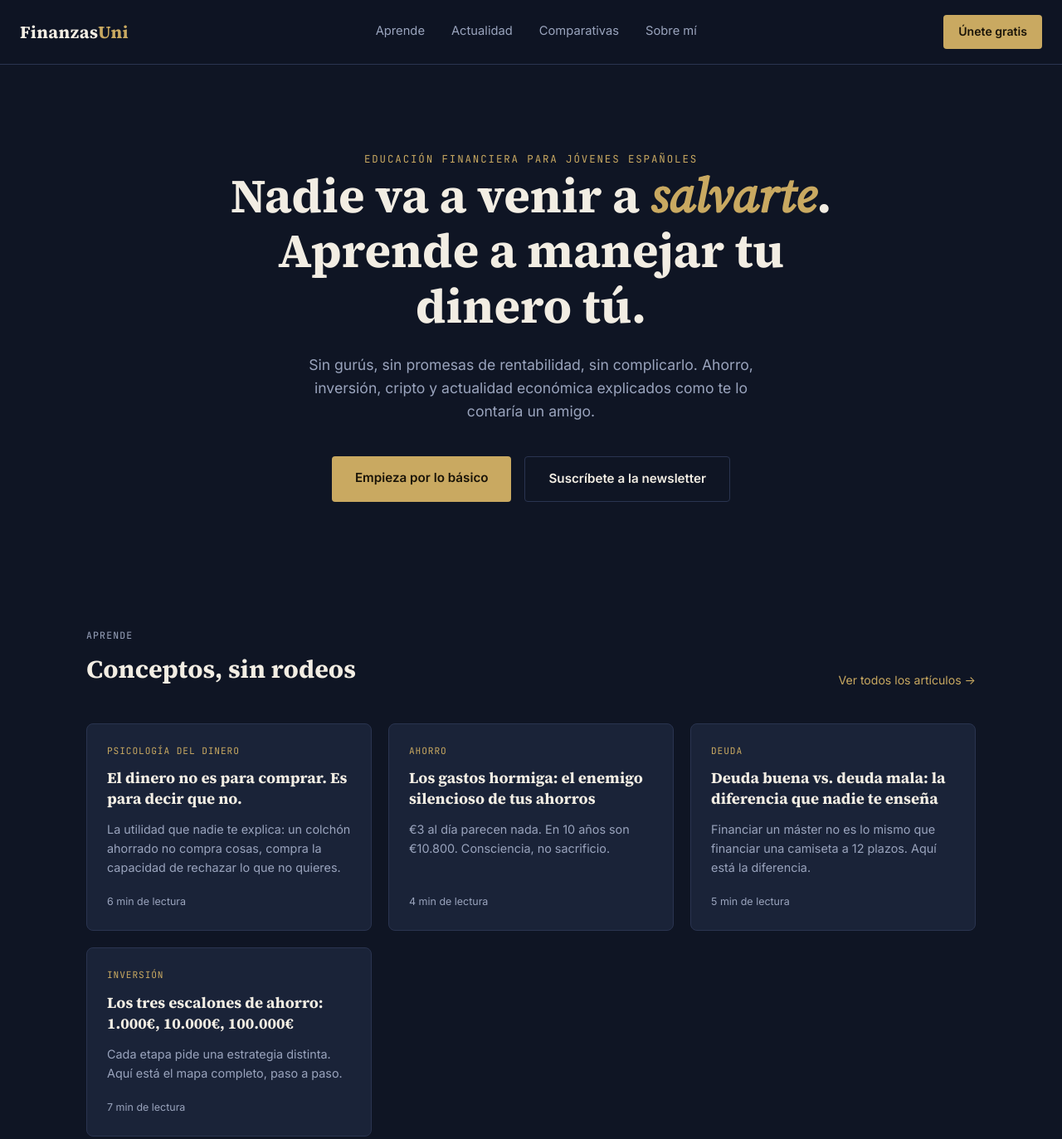
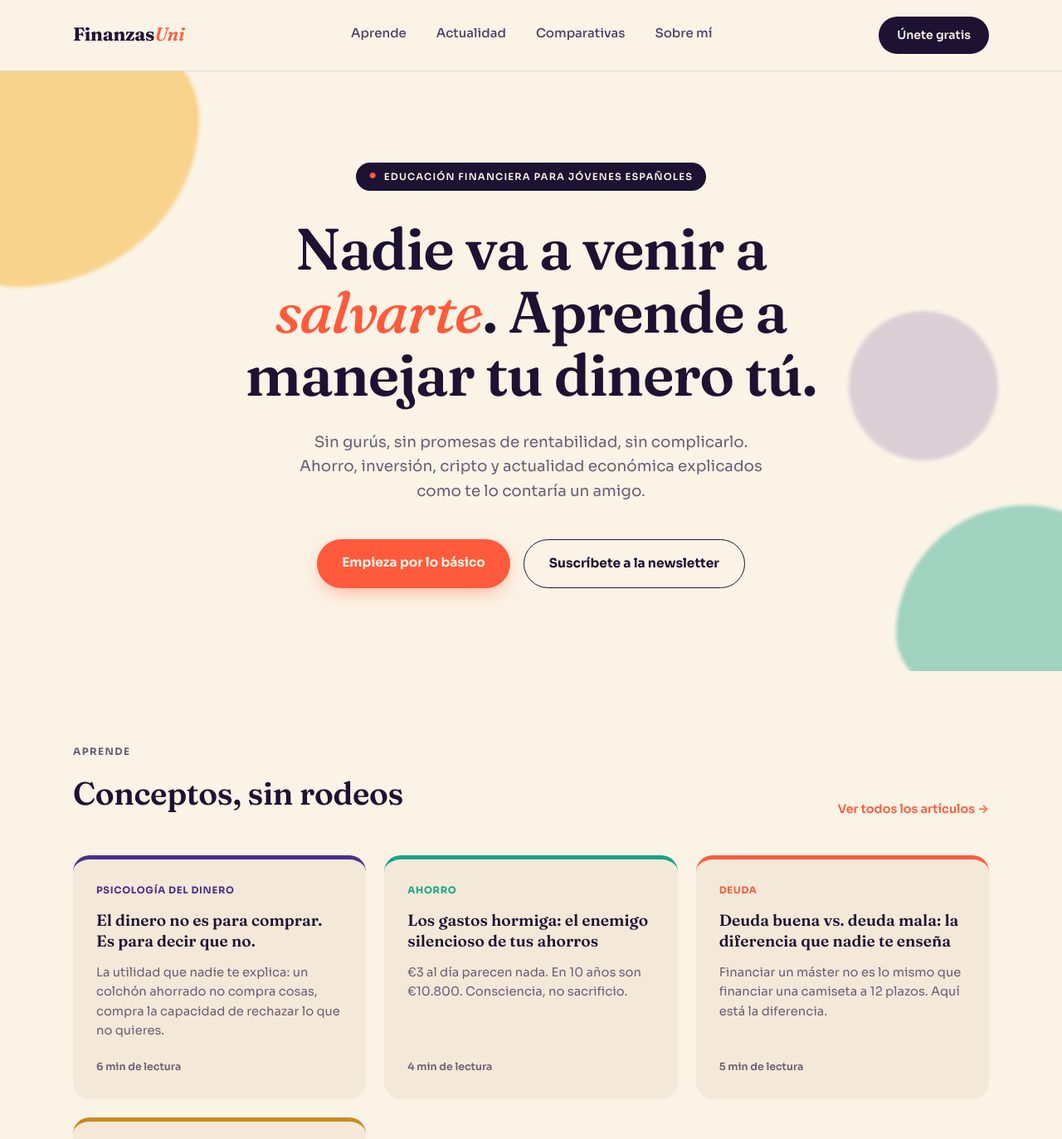
Before and after one commit to FinanzasUni/FinanzasUni, a plain HTML site: page web/index.html in a window 1280 px wide. Shown: the top 1373 px of the page at 83% size. Drawn offline with Linux system fonts and the light colour scheme.

Commit message:
Redisenar web FinanzasUni: paleta calida y original, fuera del navy/dorado
Diego pidio explicitamente alejarse de los tonos de Instagram. Nueva
identidad: fondo crema, coral como acento principal, violeta/mostaza/menta
como acentos secundarios con color por categoria, tipografia Fraunces+Sora,
formas organicas de fondo. Documentado como decision consciente de
desacoplar el lenguaje visual web/Instagram.

```diff
--- a/web/index.html
+++ b/web/index.html
@@ -6,147 +6,203 @@
 <title>FinanzasUni — Aprende a manejar tu dinero, sin gurús</title>
 <meta name="description" content="Educación financiera real para jóvenes: ahorro, inversión, cripto y actualidad económica, sin hype y con contexto español.">
 <link rel="preconnect" href="https://fonts.googleapis.com">
-<link href="https://fonts.googleapis.com/css2?family=Source+Serif+4:ital,wght@0,400;0,600;0,700;1,400&family=Inter:wght@400;500;600;700&family=JetBrains+Mono:wght@400;500&display=swap" rel="stylesheet">
+<link rel="preconnect" href="https://fonts.gstatic.com" crossorigin>
+<link href="https://fonts.googleapis.com/css2?family=Fraunces:ital,opsz,wght@0,9..144,500;0,9..144,600;0,9..144,700;0,9..144,900;1,9..144,500;1,9..144,600&family=Sora:wght@400;500;600;700;800&display=swap" rel="stylesheet">
 <style>
   :root {
-    --bg: #0f1524;
-    --bg-elevated: #161e33;
-    --bg-card: #1a2338;
-    --gold: #c9a961;
-    --gold-dim: #8a7444;
-    --text: #f2ede3;
-    --text-dim: #9aa4bd;
-    --border: #2a3450;
-    --serif: 'Source Serif 4', Georgia, serif;
-    --sans: 'Inter', -apple-system, sans-serif;
-    --mono: 'JetBrains Mono', monospace;
+    --cream: #FBF3E6;
+    --cream-alt: #F4E9D8;
+    --ink: #1E1233;
+    --ink-soft: #4A3F63;
+    --text-soft: #6B5D75;
+    --coral: #FF5A3C;
+    --coral-deep: #E23F22;
+    --violet: #4E2E8C;
+    --violet-deep: #3A2168;
+    --mustard: #F5B942;
+    --mint: #17A387;
+    --line: rgba(30,18,51,0.12);
+    --serif: 'Fraunces', Georgia, serif;
+    --sans: 'Sora', -apple-system, sans-serif;
   }
   * { margin: 0; padding: 0; box-sizing: border-box; }
+  html { scroll-behavior: smooth; }
   body {
-    background: var(--bg);
-    color: var(--text);
+    background: var(--cream);
+    color: var(--ink);
     font-family: var(--sans);
     line-height: 1.6;
+    overflow-x: hidden;
   }
   a { color: inherit; text-decoration: none; }
-  .wrap { max-width: 1120px; margin: 0 auto; padding: 0 24px; }
+  .wrap { max-width: 1160px; margin: 0 auto; padding: 0 28px; position: relative; }
+  ::selection { background: var(--coral); color: var(--cream); }
 
   /* Header */
   header {
     position: sticky; top: 0; z-index: 50;
-    background: rgba(15,21,36,0.92);
-    backdrop-filter: blur(8px);
-    border-bottom: 1px solid var(--border);
+    background: rgba(251,243,230,0.88);
+    backdrop-filter: blur(10px);
+    border-bottom: 1px solid var(--line);
   }
-  .nav { display: flex; align-items: center; justify-content: space-between; padding: 18px 24px; }
-  .logo { font-family: var(--serif); font-weight: 700; font-size: 1.3rem; letter-spacing: 0.02em; }
-  .logo span { color: var(--gold); }
-  .nav-links { display: flex; gap: 32px; font-size: 0.92rem; color: var(--text-dim); }
-  .nav-links a:hover { color: var(--gold); }
+  .nav { display: flex; align-items: center; justify-content: space-between; padding: 20px 28px; max-width: 1160px; margin: 0 auto; }
+  .logo { font-family: var(--serif); font-weight: 700; font-size: 1.4rem; letter-spacing: -0.01em; }
+  .logo span { color: var(--coral); font-style: italic; font-weight: 600; }
+  .nav-links { display: flex; gap: 36px; font-size: 0.94rem; font-weight: 500; color: var(--ink-soft); }
+  .nav-links a { position: relative; padding-bottom: 4px; }
+  .nav-links a::after {
+    content: ''; position: absolute; left: 0; bottom: 0; height: 2px; width: 0;
+    background: var(--coral); transition: width 0.2s ease;
+  }
+  .nav-links a:hover::after { width: 100%; }
+  .nav-links a:hover { color: var(--ink); }
   .nav-cta {
-    background: var(--gold); color: #1a1408; padding: 9px 18px; border-radius: 4px;
-    font-weight: 600; font-size: 0.88rem;
+    background: var(--ink); color: var(--cream); padding: 11px 22px; border-radius: 100px;
+    font-weight: 600; font-size: 0.88rem; transition: background 0.2s, transform 0.15s;
   }
+  .nav-cta:hover { background: var(--coral); transform: translateY(-1px); }
 
   /* Hero */
-  .hero { padding: 100px 24px 80px; text-align: center; }
+  .hero { position: relative; padding: 110px 28px 100px; text-align: center; overflow: hidden; }
+  .blob {
+    position: absolute; border-radius: 42% 58% 65% 35% / 45% 40% 60% 55%;
+    filter: blur(2px); z-index: 0; opacity: 0.85;
+  }
+  .blob-1 { width: 340px; height: 340px; background: var(--mustard); top: -80px; left: -100px; opacity: 0.55; }
+  .blob-2 { width: 260px; height: 260px; background: var(--mint); bottom: -60px; right: -60px; opacity: 0.4; border-radius: 60% 40% 30% 70% / 60% 30% 70% 40%; }
+  .blob-3 { width: 180px; height: 180px; background: var(--violet); top: 40%; right: 6%; opacity: 0.18; border-radius: 50%; }
+  .hero > .wrap { position: relative; z-index: 1; }
   .eyebrow {
-    font-family: var(--mono); text-transform: uppercase; letter-spacing: 0.15em;
-    color: var(--gold); font-size: 0.78rem; margin-bottom: 24px;
+    display: inline-flex; align-items: center; gap: 8px;
+    background: var(--ink); color: var(--cream);
+    text-transform: uppercase; letter-spacing: 0.1em;
+    font-size: 0.72rem; font-weight: 600; padding: 8px 16px; border-radius: 100px;
+    margin-bottom: 32px;
   }
+  .eyebrow::before { content: '●'; color: var(--coral); font-size: 0.6rem; }
   .hero h1 {
-    font-family: var(--serif); font-size: clamp(2.2rem, 5vw, 3.6rem);
-    font-weight: 700; max-width: 780px; margin: 0 auto 24px; line-height: 1.15;
+    font-family: var(--serif); font-size: clamp(2.6rem, 6vw, 4.4rem);
+    font-weight: 600; max-width: 840px; margin: 0 auto 28px; line-height: 1.08;
+    letter-spacing: -0.02em;
   }
-  .hero h1 em { color: var(--gold); font-style: italic; }
+  .hero h1 .hl {
+    font-style: italic; font-weight: 500; color: var(--coral);
+    position: relative; white-space: nowrap;
+  }
   .hero p {
-    color: var(--text-dim); font-size: 1.1rem; max-width: 560px; margin: 0 auto 40px;
+    color: var(--text-soft); font-size: 1.15rem; max-width: 560px; margin: 0 auto 44px;
   }
   .hero-actions { display: flex; gap: 16px; justify-content: center; flex-wrap: wrap; }
   .btn-primary {
-    background: var(--gold); color: #1a1408; padding: 14px 28px; border-radius: 4px;
-    font-weight: 600; font-size: 0.95rem;
+    background: var(--coral); color: var(--cream); padding: 16px 30px; border-radius: 100px;
+    font-weight: 700; font-size: 0.96rem; box-shadow: 0 8px 24px -8px rgba(255,90,60,0.6);
+    transition: transform 0.15s, box-shadow 0.15s;
   }
+  .btn-primary:hover { transform: translateY(-2px); box-shadow: 0 12px 28px -8px rgba(255,90,60,0.7); }
   .btn-secondary {
-    border: 1px solid var(--border); padding: 14px 28px; border-radius: 4px;
-    font-weight: 600; font-size: 0.95rem; color: var(--text);
+    border: 1.5px solid var(--ink); padding: 16px 30px; border-radius: 100px;
+    font-weight: 700; font-size: 0.96rem; color: var(--ink);
+    transition: background 0.15s, color 0.15s;
   }
-  .btn-secondary:hover { border-color: var(--gold); color: var(--gold); }
+  .btn-secondary:hover { background: var(--ink); color: var(--cream); }
 
   /* Section shared */
-  section { padding: 72px 24px; }
-  .section-head { display: flex; justify-content: space-between; align-items: flex-end; margin-bottom: 40px; flex-wrap: wrap; gap: 12px; }
-  .section-head h2 { font-family: var(--serif); font-size: 1.9rem; }
-  .section-head .see-all { font-size: 0.88rem; color: var(--gold); }
+  section { padding: 88px 28px; position: relative; }
+  .section-head { display: flex; justify-content: space-between; align-items: flex-end; margin-bottom: 44px; flex-wrap: wrap; gap: 12px; }
+  .section-head h2 { font-family: var(--serif); font-size: clamp(1.8rem, 3vw, 2.4rem); font-weight: 600; letter-spacing: -0.01em; }
+  .section-head .see-all { font-size: 0.9rem; font-weight: 600; color: var(--coral); }
   .section-label {
-    font-family: var(--mono); text-transform: uppercase; letter-spacing: 0.1em;
-    color: var(--text-dim); font-size: 0.72rem; display: block; margin-bottom: 8px;
+    text-transform: uppercase; letter-spacing: 0.12em;
+    color: var(--text-soft); font-size: 0.74rem; font-weight: 700; display: block; margin-bottom: 10px;
   }
 
   /* Article grid */
-  .grid { display: grid; grid-template-columns: repeat(auto-fit, minmax(260px, 1fr)); gap: 20px; }
+  .grid { display: grid; grid-template-columns: repeat(auto-fit, minmax(260px, 1fr)); gap: 22px; }
   .card {
-    background: var(--bg-card); border: 1px solid var(--border); border-radius: 8px;
-    padding: 24px; display: flex; flex-direction: column; gap: 12px;
-    transition: border-color 0.15s;
+    background: var(--cream-alt); border-radius: 20px;
+    padding: 28px; display: flex; flex-direction: column; gap: 14px;
+    transition: transform 0.2s ease, box-shadow 0.2s ease;
+    border-top: 5px solid var(--card-color, var(--coral));
   }
-  .card:hover { border-color: var(--gold-dim); }
+  .card:hover { transform: translateY(-5px); box-shadow: 0 16px 32px -16px rgba(30,18,51,0.25); }
   .card-tag {
-    font-family: var(--mono); font-size: 0.7rem; text-transform: uppercase;
-    color: var(--gold); letter-spacing: 0.08em;
+    font-size: 0.72rem; font-weight: 700; text-transform: uppercase;
+    color: var(--card-color, var(--coral)); letter-spacing: 0.06em;
   }
-  .card h3 { font-family: var(--serif); font-size: 1.15rem; line-height: 1.35; }
-  .card p { color: var(--text-dim); font-size: 0.9rem; }
-  .card-meta { font-size: 0.78rem; color: var(--text-dim); margin-top: auto; padding-top: 8px; }
+  .card h3 { font-family: var(--serif); font-size: 1.2rem; font-weight: 600; line-height: 1.3; }
+  .card p { color: var(--text-soft); font-size: 0.92rem; }
+  .card-meta { font-size: 0.78rem; color: var(--text-soft); margin-top: auto; padding-top: 8px; font-weight: 600; }
 
-  /* News section (distinct visual treatment) */
-  .news-section { background: var(--bg-elevated); }
+  .c-violet { --card-color: var(--violet); }
+  .c-mint { --card-color: var(--mint); }
+  .c-coral { --card-color: var(--coral); }
+  .c-mustard { --card-color: #C98A1E; }
+
+  /* News section (distinct visual treatment — dark) */
+  .news-section { background: var(--ink); color: var(--cream); }
+  .news-section .section-label { color: rgba(251,243,230,0.55); }
+  .news-section .section-head h2 { color: var(--cream); }
   .news-row {
     display: flex; justify-content: space-between; align-items: flex-start;
-    gap: 20px; padding: 18px 0; border-bottom: 1px solid var(--border);
+    gap: 20px; padding: 22px 0; border-bottom: 1px solid rgba(251,243,230,0.14);
   }
   .news-row:last-child { border-bottom: none; }
-  .news-row h4 { font-family: var(--serif); font-size: 1.05rem; margin-bottom: 6px; }
-  .news-row p { color: var(--text-dim); font-size: 0.88rem; max-width: 620px; }
-  .news-source { font-family: var(--mono); font-size: 0.75rem; color: var(--gold); white-space: nowrap; }
+  .news-row h4 { font-family: var(--serif); font-size: 1.1rem; font-weight: 600; margin-bottom: 8px; }
+  .news-row p { color: rgba(251,243,230,0.62); font-size: 0.9rem; max-width: 620px; }
+  .news-source {
+    font-size: 0.76rem; font-weight: 700; color: var(--ink);
+    background: var(--mustard); padding: 5px 12px; border-radius: 100px; white-space: nowrap;
+  }
   .placeholder-badge {
-    display: inline-block; background: rgba(201,169,97,0.12); color: var(--gold);
-    font-family: var(--mono); font-size: 0.68rem; padding: 3px 8px; border-radius: 3px;
-    margin-bottom: 24px; letter-spacing: 0.04em;
+    display: inline-block; background: rgba(255,90,60,0.12); color: var(--coral-deep);
+    font-size: 0.7rem; font-weight: 700; padding: 5px 12px; border-radius: 100px;
+    margin-bottom: 28px; letter-spacing: 0.03em;
   }
+  .news-section .placeholder-badge { background: rgba(245,185,66,0.16); color: var(--mustard); }
 
   /* Comparativas / afiliados */
   .disclosure {
-    background: rgba(201,169,97,0.08); border: 1px solid var(--gold-dim);
-    border-radius: 6px; padding: 14px 18px; font-size: 0.85rem; color: var(--text-dim);
-    margin-bottom: 32px;
+    background: rgba(23,163,135,0.1); border: 1.5px solid var(--mint);
+    border-radius: 14px; padding: 18px 22px; font-size: 0.88rem; color: var(--ink-soft);
+    margin-bottom: 36px;
   }
-  .disclosure strong { color: var(--gold); }
+  .disclosure strong { color: var(--mint); }
 
   /* Manifesto */
-  .manifesto { background: var(--bg-elevated); }
-  .manifesto-inner { max-width: 700px; margin: 0 auto; text-align: center; }
-  .manifesto p { font-family: var(--serif); font-size: 1.35rem; line-height: 1.6; color: var(--text); }
-  .manifesto .signature { margin-top: 28px; color: var(--text-dim); font-size: 0.9rem; font-family: var(--sans); }
+  .manifesto { background: var(--violet); color: var(--cream); overflow: hidden; }
+  .manifesto-inner { max-width: 720px; margin: 0 auto; text-align: center; position: relative; z-index: 1; }
+  .manifesto p {
+    font-family: var(--serif); font-size: clamp(1.4rem, 3vw, 1.9rem); font-style: italic;
+    font-weight: 500; line-height: 1.5; color: var(--cream);
+  }
+  .manifesto .signature { margin-top: 32px; color: rgba(251,243,230,0.7); font-size: 0.92rem; font-family: var(--sans); font-weight: 600; }
+  .manifesto .blob { background: var(--coral); opacity: 0.25; width: 300px; height: 300px; top: -100px; right: -80px; }
 
   /* Newsletter */
-  .newsletter { text-align: center; }
-  .newsletter h2 { font-family: var(--serif); font-size: 1.9rem; margin-bottom: 12px; }
-  .newsletter p { color: var(--text-dim); margin-bottom: 28px; }
-  .newsletter-form { display: flex; gap: 10px; justify-content: center; max-width: 420px; margin: 0 auto; flex-wrap: wrap; }
+  .newsletter { text-align: center; overflow: hidden; }
+  .newsletter .blob { background: var(--mustard); opacity: 0.35; width: 260px; height: 260px; bottom: -80px; left: -60px; }
+  .newsletter > .wrap { position: relative; z-index: 1; }
+  .newsletter h2 { font-family: var(--serif); font-size: clamp(1.8rem, 3vw, 2.4rem); font-weight: 600; margin-bottom: 14px; }
+  .newsletter p { color: var(--text-soft); margin-bottom: 32px; }
+  .newsletter-form { display: flex; gap: 10px; justify-content: center; max-width: 440px; margin: 0 auto; flex-wrap: wrap; }
   .newsletter-form input {
-    flex: 1; min-width: 200px; background: var(--bg-card); border: 1px solid var(--border);
-    color: var(--text); padding: 13px 16px; border-radius: 4px; font-family: var(--sans);
+    flex: 1; min-width: 220px; background: var(--cream); border: 1.5px solid var(--line);
+    color: var(--ink); padding: 15px 20px; border-radius: 100px; font-family: var(--sans); font-size: 0.95rem;
   }
+  .newsletter-form input:focus { outline: none; border-color: var(--coral); }
+  .newsletter-form .btn-primary { padding: 15px 28px; }
 
   footer {
-    border-top: 1px solid var(--border); padding: 40px 24px; margin-top: 40px;
+    background: var(--ink); color: var(--cream); padding: 48px 28px 32px;
   }
   .footer-inner {
+    max-width: 1160px; margin: 0 auto;
     display: flex; justify-content: space-between; flex-wrap: wrap; gap: 24px;
   }
-  .footer-links { display: flex; gap: 24px; font-size: 0.82rem; color: var(--text-dim); flex-wrap: wrap; }
-  .footer-note { font-size: 0.78rem; color: var(--text-dim); margin-top: 20px; max-width: 640px; }
+  footer .logo { color: var(--cream); }
+  .footer-links { display: flex; gap: 26px; font-size: 0.84rem; color: rgba(251,243,230,0.65); flex-wrap: wrap; }
+  .footer-links a:hover { color: var(--coral); }
+  .footer-note { font-size: 0.78rem; color: rgba(251,243,230,0.5); margin-top: 22px; max-width: 640px; }
 
   @media (max-width: 720px) {
     .nav-links { display: none; }
@@ -169,9 +225,12 @@
 </header>
 
 <section class="hero">
+  <div class="blob blob-1"></div>
+  <div class="blob blob-2"></div>
+  <div class="blob blob-3"></div>
   <div class="wrap">
     <span class="eyebrow">Educación financiera para jóvenes españoles</span>
-    <h1>Nadie va a venir a <em>salvarte</em>. Aprende a manejar tu dinero tú.</h1>
+    <h1>Nadie va a venir a <span class="hl">salvarte</span>. Aprende a manejar tu dinero tú.</h1>
     <p>Sin gurús, sin promesas de rentabilidad, sin complicarlo. Ahorro, inversión, cripto y actualidad económica explicados como te lo contaría un amigo.</p>
     <div class="hero-actions">
       <a href="#aprende" class="btn-primary">Empieza por lo básico</a>
@@ -190,25 +249,25 @@
       <a href="#" class="see-all">Ver todos los artículos →</a>
     </div>
     <div class="grid">
-      <a class="card" href="#">
+      <a class="card c-violet" href="#">
         <span class="card-tag">Psicología del dinero</span>
         <h3>El dinero no es para comprar. Es para decir que no.</h3>
         <p>La utilidad que nadie te explica: un colchón ahorrado no compra cosas, compra la capacidad de rechazar lo que no quieres.</p>
         <span class="card-meta">6 min de lectura</span>
       </a>
-      <a class="card" href="#">
+      <a class="card c-mint" href="#">
         <span class="card-tag">Ahorro</span>
         <h3>Los gastos hormiga: el enemigo silencioso de tus ahorros</h3>
         <p>€3 al día parecen nada. En 10 años son €10.800. Consciencia, no sacrificio.</p>
         <span class="card-meta">4 min de lectura</span>
       </a>
-      <a class="card" href="#">
+      <a class="card c-coral" href="#">
         <span class="card-tag">Deuda</span>
         <h3>Deuda buena vs. deuda mala: la diferencia que nadie te enseña</h3>
         <p>Financiar un máster no es lo mismo que financiar una camiseta a 12 plazos. Aquí está la diferencia.</p>
         <span class="card-meta">5 min de lectura</span>
       </a>
-      <a class="card" href="#">
+      <a class="card c-mustard" href="#">
         <span class="card-tag">Inversión</span>
         <h3>Los tres escalones de ahorro: 1.000€, 10.000€, 100.000€</h3>
         <p>Cada etapa pide una estrategia distinta. Aquí está el mapa completo, paso a paso.</p>
@@ -264,12 +323,12 @@
       <strong>Transparencia:</strong> algunos enlaces de esta sección son de afiliado — si abres una cuenta a través de ellos, podemos recibir una comisión sin coste extra para ti. Nunca recomendamos un producto por la comisión que paga: el orden de esta comparativa se basa en condiciones reales (TAE, comisiones, cobertura FGD), no en lo que nos paguen.
     </div>
     <div class="grid">
-      <div class="card">
+      <div class="card c-mint">
         <span class="card-tag">Cuenta remunerada</span>
         <h3>Ejemplo de entidad</h3>
         <p>TAE, comisiones y cobertura — estructura de comparativa, pendiente de datos reales y acuerdo de afiliación.</p>
       </div>
-      <div class="card">
+      <div class="card c-violet">
         <span class="card-tag">Broker</span>
         <h3>Ejemplo de entidad</h3>
         <p>Comisiones por operación, fondos disponibles, fiscalidad española — pendiente de contenido real.</p>
@@ -279,6 +338,7 @@
 </section>
 
 <section id="manifesto" class="manifesto">
+  <div class="blob"></div>
   <div class="wrap manifesto-inner">
     <p>"No hablo desde arriba. Aprendo en público, con errores y aciertos reales, desde la misma realidad que tú. Esto no va de hacerte rico rápido — va de entender las reglas del juego antes de que el juego te coma a ti."</p>
     <div class="signature">— Diego, fundador de FinanzasUni</div>
@@ -286,6 +346,7 @@
 </section>
 
 <section id="newsletter" class="newsletter">
+  <div class="blob"></div>
   <div class="wrap">
     <h2>Una idea a la semana, sin spam</h2>
     <p>Lo que aprendo sobre dinero, directo a tu correo. Sin promesas imposibles.</p>
@@ -297,7 +358,7 @@
 </section>
 
 <footer>
-  <div class="wrap footer-inner">
+  <div class="footer-inner">
     <div>
       <div class="logo">Finanzas<span>Uni</span></div>
       <p class="footer-note">Contenido con fines educativos. No es asesoramiento financiero individualizado. Algunos enlaces pueden ser de afiliado — siempre marcados como tal.</p>
```
Also changed, not shown: wiki/log.md (+8 -0 lines), wiki/tecnologia/web-finanzasuni.md (+13 -5 lines).
